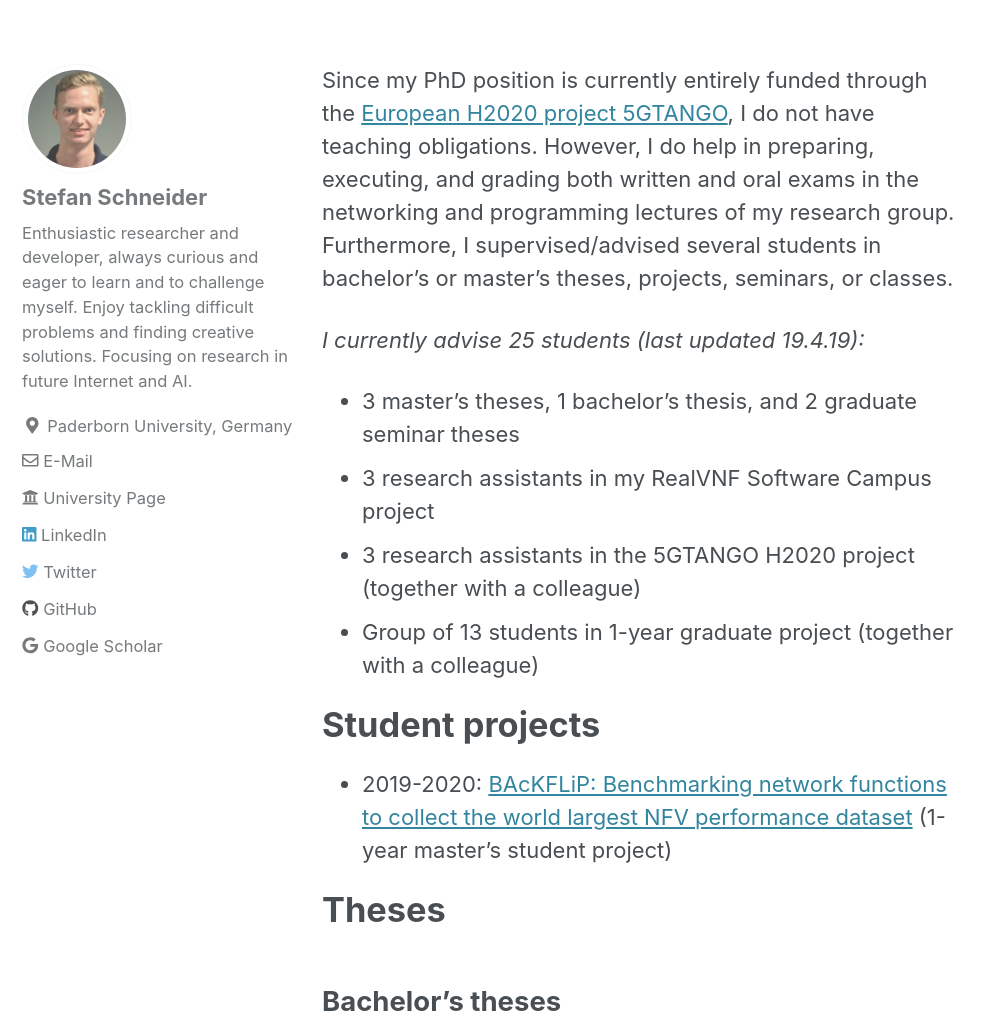
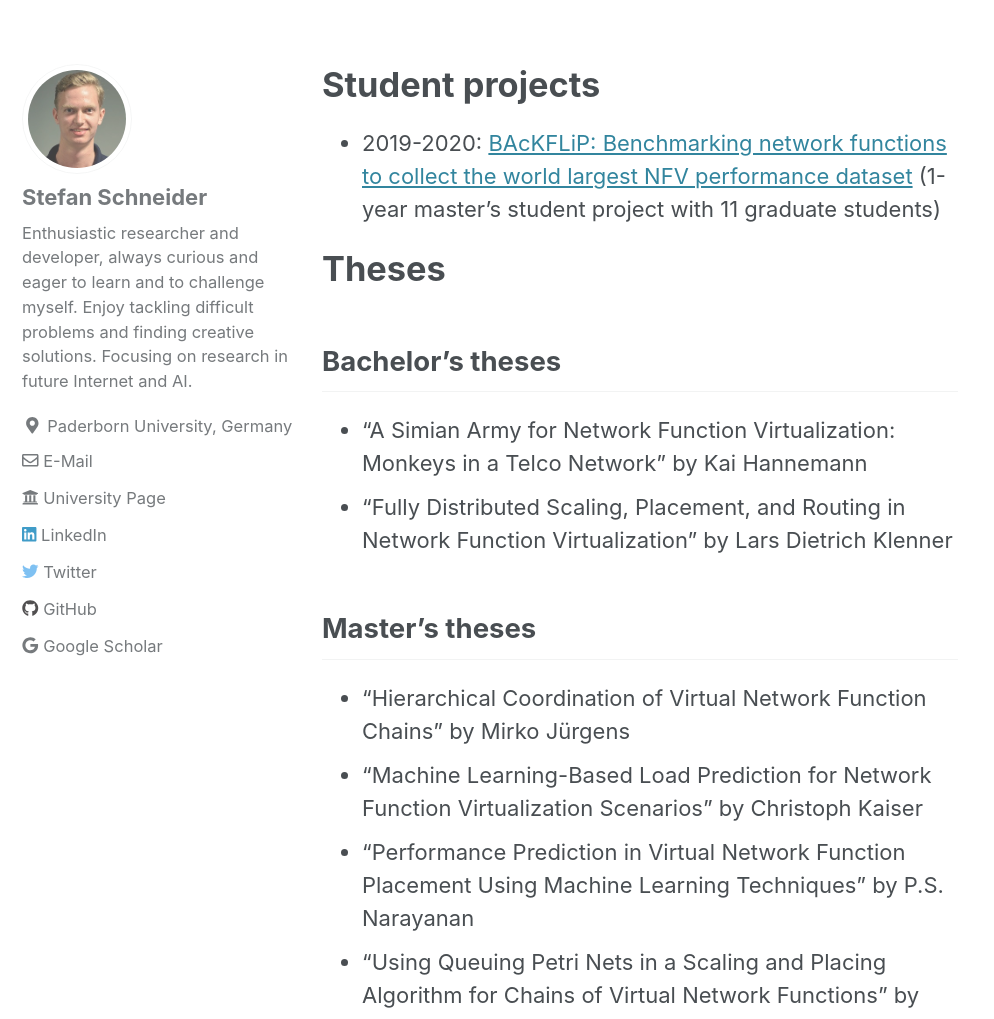
Before and after one commit to stefanbschneider/stefanbschneider.github.io, a Jekyll site: the page built from _pages/teaching.md, in a window 1280 px wide and 1400 px high. Shown: the part 381-1400 px from the top of the window, without its empty margins (0-994 px from the left). Built offline with Jekyll 4.4.1, drawn with Linux system fonts in a browser that asks for light colours; cached includes are drawn as plain includes; nearby versions of some CDN libraries; some of the changed text lies outside the part shown.

Commit message:
adde ma thesis

```diff
--- a/_pages/teaching.md
+++ b/_pages/teaching.md
@@ -6,31 +6,23 @@ author_profile: true
 comments: false
 ---
 
-Since my PhD position is currently entirely funded through the [European H2020 project 5GTANGO](http://5gtango.eu/), I do not have teaching obligations. However, I do help in preparing, executing, and grading both written and oral exams in the networking and programming lectures of my research group. Furthermore, I supervised/advised several students in bachelor's or master's theses, projects, seminars, or classes.
-
-*I currently advise 25 students (last updated 19.4.19):*
-
-* 3 master's theses, 1 bachelor's thesis, and 2 graduate seminar theses
-* 3 research assistants in my RealVNF Software Campus project
-* 3 research assistants in the 5GTANGO H2020 project (together with a colleague)
-* Group of 13 students in 1-year graduate project (together with a colleague)
-
 # Student projects
 
-* 2019-2020: [BAcKFLiP: Benchmarking network functions to collect the world largest NFV performance dataset](https://cs.uni-paderborn.de/cn/teaching/theses-student-projects/student-project-groups-ongoing/backflip/) (1-year master's student project)
+* 2019-2020: [BAcKFLiP: Benchmarking network functions to collect the world largest NFV performance dataset](https://cs.uni-paderborn.de/cn/teaching/theses-student-projects/student-project-groups-ongoing/backflip/) (1-year master's student project with 11 graduate students)
 
 # Theses
 
 ## Bachelor's theses
 
-* "A Simian Army for Network Function Virtualization: Monkeys in a Telco Network" by Kai Hannemann (ongoing)
-* "Fully Distributed Scaling, Placement, and Routing in Network Function Virtualization" by Lars Dietrich Klenner (ongoing)
+* "A Simian Army for Network Function Virtualization: Monkeys in a Telco Network" by Kai Hannemann
+* "Fully Distributed Scaling, Placement, and Routing in Network Function Virtualization" by Lars Dietrich Klenner
 
 ## Master's theses
 
-* "Machine Learning-Based Load Prediction for Network Function Virtualization Scenarios" by Christoph Kaiser (ongoing)
-* "Performance Prediction in Virtual Network Function Placement Using Machine Learning Techniques" by P.S. Narayanan (ongoing)
-* "Using Queuing Petri Nets in a Scaling and Placing Algorithm for Chains of Virtual Network Functions" by Peter Steinberg (ongoing)
+* "Hierarchical Coordination of Virtual Network Function Chains" by Mirko Jürgens
+* "Machine Learning-Based Load Prediction for Network Function Virtualization Scenarios" by Christoph Kaiser
+* "Performance Prediction in Virtual Network Function Placement Using Machine Learning Techniques" by P.S. Narayanan
+* "Using Queuing Petri Nets in a Scaling and Placing Algorithm for Chains of Virtual Network Functions" by Peter Steinberg
 
 # Classes
 
```
